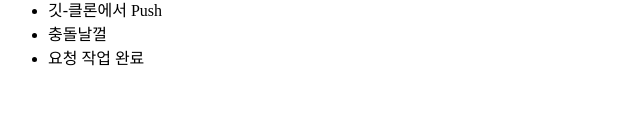
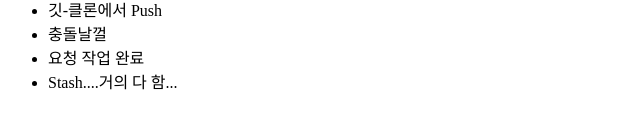
Before and after one commit to Ssoyeonnnnn/git-work, a plain HTML site: page index.html in a window 1280 px wide. Shown: the part 187-316 px from the top of the page, without its empty margins (0-640 px from the left). Drawn offline with Linux system fonts and the light colour scheme.

```diff
--- a/index.html
+++ b/index.html
@@ -11,6 +11,7 @@
     <li>깃-클론에서 Push</li>
     <li>충돌날껄</li>
     <li>요청 작업 완료</li>
+    <li>Stash....거의 다 함...</li>
   </ul>
   <head>
     <title>나중에 수정될 가능성 있는 곳</title>
```
